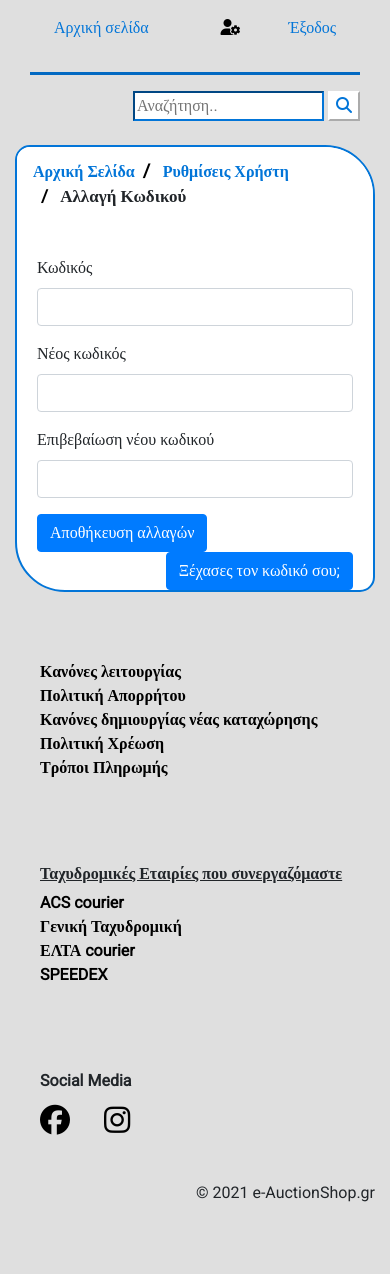
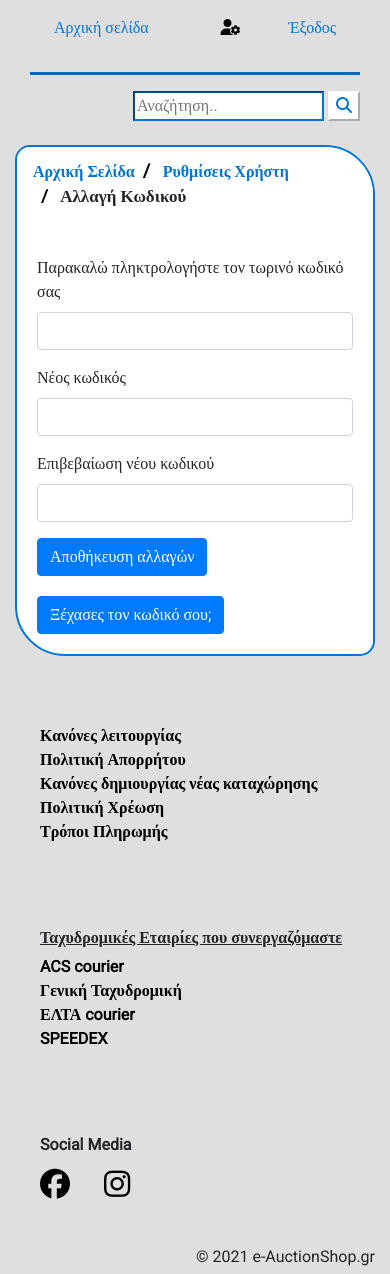
Before and after one commit to GeorgeKrs/e-AuctionShop, a PHP site: page /change_pw.php in a window 390 px wide. Before the commit the page ends 1202 px from the top, so only its background shows below. Run offline with PHP 8.4, Linux system fonts and the light colour scheme; a user stored in the database is signed in; data comes from the database, SQL or seed files in the repository; some libraries are stand-ins or nearby versions.

Commit message:
responsive issues

```diff
--- a/beforeSearchHeader.php
+++ b/beforeSearchHeader.php
@@ -1,4 +1,4 @@
-<div class="mt-4" style="text-align: center;">
+<div class="mt-4" style="text-align: center;" id="overflowID">
     <h1>Αγοράστε εύκολα και γρήγορα.</h1>
     <ul class="header-2-list">
         <li style="display: inline;">
--- a/change_pw.php
+++ b/change_pw.php
@@ -42,7 +42,8 @@
     <form name="changePwform" id="changePwform" action="change_pw_backend.php" method="post" style="padding: 20px;" >
 
     <div class="form-group">
-        <label for="inputPasswordold">Κωδικός</label>
+        <!-- <h3 style="font-size: 16px;">Παρακαλώ Πληκτρολογήστε τον τωρινό κωδικό σας</h3> -->
+        <label for="inputPasswordold">Παρακαλώ πληκτρολογήστε τον τωρινό κωδικό σας</label>
         <input type="password" class="form-control"  name="inputPasswordOld" id="inputPasswordOld" placeholder="" required>
     </div>
 
@@ -59,7 +60,7 @@
 
     <button type="submit"  class="btn btn-primary">Αποθήκευση αλλαγών</button>
 
-    <button type="button" onclick="forgotPw()"  class="btn btn-primary" style="float: right;">Ξέχασες τον κωδικό σου;</button>
+    <button id="forgotPwButton" type="button" onclick="forgotPw()"  class="btn btn-primary" style="float: right;">Ξέχασες τον κωδικό σου;</button>
     </form>
 
 
--- a/footer.php
+++ b/footer.php
@@ -1,4 +1,4 @@
-<div class="footer mt-4">
+<div class="footer mt-4" id="overflowID">
 <!-- <div class="container-fluid "> -->
     <div class="container" style="display:flex; justify-content: center;">
         <div class="row">
--- a/header.php
+++ b/header.php
@@ -1,4 +1,4 @@
-<div class="container-fluid">
+<div class="container-fluid" id="overflowID">
     <div class="container">
         <div class="d-flex">
             <div class="p-2 mr-auto" id="logoImg"><a class="nav-link" href="index.php"><img class="rounded-circle centerlogo" src="images/logo_img.jpg" alt="e-AuctionShop logo"></a></div>
--- a/header_loggedin.php
+++ b/header_loggedin.php
@@ -2,7 +2,7 @@
     require 'session_check.php';
 ?>
 
-<div class="container-fluid">
+<div class="container-fluid" id="overflowID">
     <div class="container">
         <div class="d-flex">
             <div class="p-2 mr-auto" id="logoImg"><a  class="nav-link" href="index.php"><img class="rounded-circle centerlogo" src="images/logo_img.jpg" alt="e-AuctionShop logo"></a></div>
--- a/main_section.php
+++ b/main_section.php
@@ -2,7 +2,7 @@
     require 'db_connection.php';
 ?>
 
-<div class="container mt-4">
+<div class="container mt-4" id="overflowID">
 <div class="generalContainer">
 
 
--- a/style.css
+++ b/style.css
@@ -270,5 +270,13 @@ color: #000;
     #sortByIdH5tag{
         float: none !important;
     }
+    #overflowID{
+        overflow-x: hidden!important;
+    }
 
+    /* forgot pw button */
+    #forgotPwButton{
+        float: none!important;
+        margin-top: 20px!important;
+    }
 }
```
